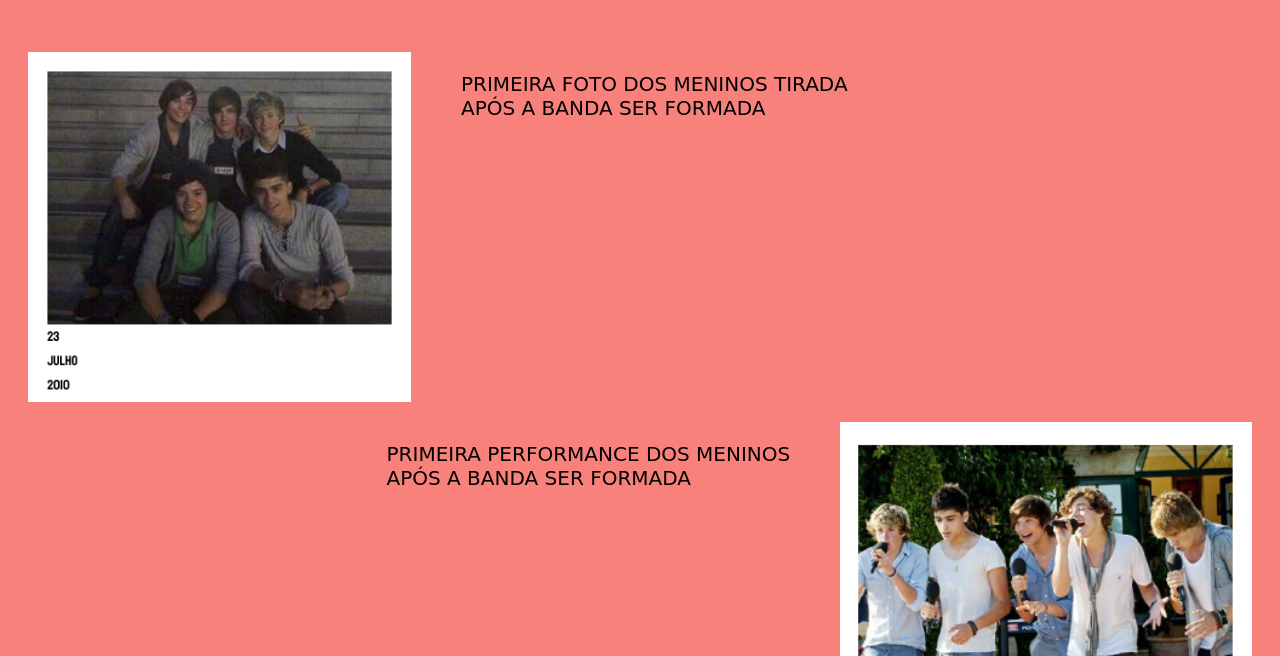
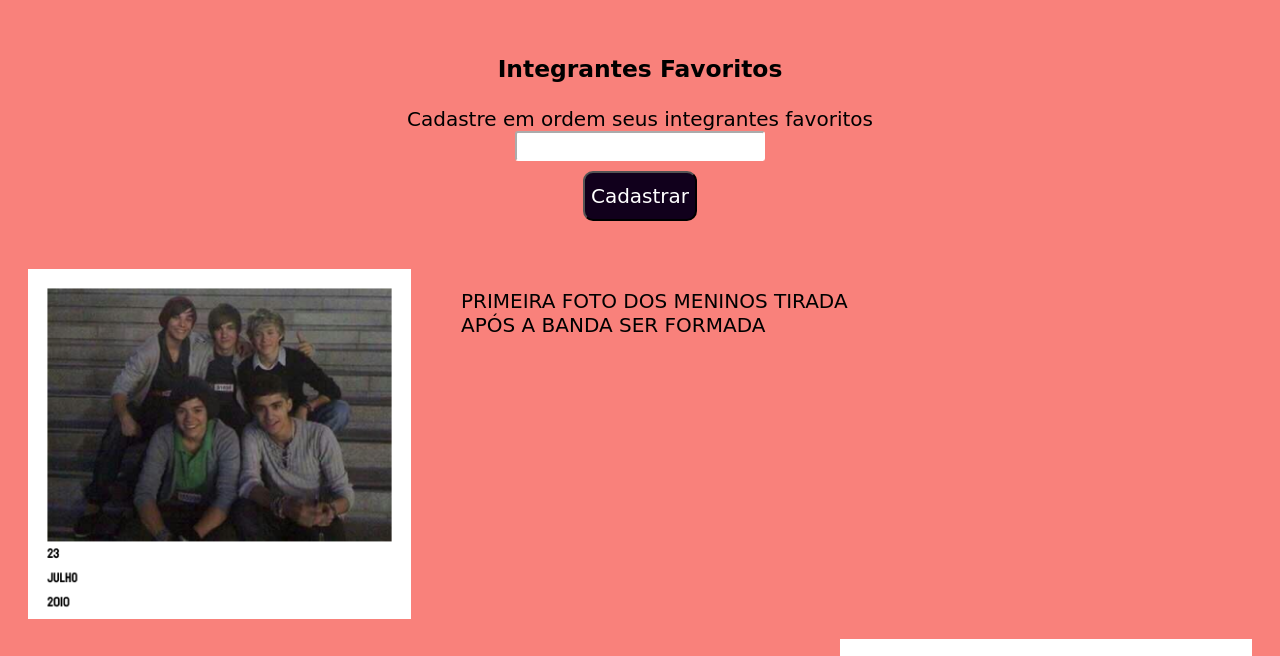
Before and after one commit to marianacsm/projeto-individual-onedirection, a website: page public/1Dletsgo.html in a window 1280 px wide. Shown: the part 76-732 px from the top of the page. Drawn offline with Linux system fonts and the light colour scheme; a web font is replaced by a local one.

Commit message:
versão final

```diff
--- a/public/1Dletsgo.html
+++ b/public/1Dletsgo.html
@@ -21,6 +21,23 @@
     </div>
   </div>
   <div class="container_letsgo">
+
+    <div class="integrantes-for">
+      <div class="integrantes-favoritos">
+        <h3>Integrantes Favoritos</h3>
+      </div>
+      <div class="integrantes-titulo">
+        Cadastre em ordem seus integrantes favoritos
+      </div>
+      <div >
+        <input class="input-integrantes" id="in_integrante">
+      </div>
+      <button class="btn-integrantes" onclick="cadastrar()">Cadastrar</button>
+
+      <br>
+      <div id="div_lista" class="div-integrantes"></div>
+    </div>
+
     <div class="first_of_them">
       <img src="./assets/imgs/first_of_them_polaroid.png" style="height: 350px;">
       <div class="texto_first_of_them">
@@ -348,6 +365,20 @@
   </div>
 
   <script>
+
+var integrante = []
+
+function cadastrar() {
+    integrante.push(in_integrante.value)
+
+    div_lista.innerHTML = ''
+
+    for (var posicao = 0; posicao < integrante.length; posicao++) {
+        div_lista.innerHTML += `${integrante[posicao]} <br>`
+    }
+}
+
+
    let slideIndex = 0;
 showSlides();
 
--- a/public/css/1D_letsgo.css
+++ b/public/css/1D_letsgo.css
@@ -39,6 +39,53 @@ font-size: 25px;
 font-weight: 500px;
 color: black;
 margin-right: 20px;
+}
+.integrantes-for {
+    display: flex;
+    flex-direction: column;
+    justify-content: center;
+    align-items: center;
+}
+.integrantes-favoritos {
+    font-family: 'Anybody',cursive;
+font-size: 20px;
+font-weight: 500px;
+display: flex;
+justify-content: center;
+align-items: center;
+}
+.integrantes-titulo {
+    font-family: 'Anybody',cursive;
+    font-size: 20px;
+    font-weight: 500px;
+    display: flex;
+    justify-content: center;
+    align-items: center;
+}
+.input-integrantes {
+    height: 30px;
+    width: 250px ;
+    border-radius: 3px;
+    border-color: #fff;
+    padding: 0 15px;
+}
+.btn-integrantes {
+    display: flex;
+    height: 50px;
+    align-items: center;
+    background-color: #11001c;
+    color: #fff;
+    border-radius: 10px;
+      font-family: 'Anybody',cursive;
+      font-size: 20px;
+      font-weight: 500px;
+      margin-top: 10px;
+}
+.div-integrantes {
+    font-family: 'Anybody',cursive;
+    font-size: 20px;
+    font-weight: 500px;
+    margin-top: 10px;
 }
 .container_letsgo{
   display: flex;
```
Also changed, not shown: exercicio19-05-q06 (2).html (added, +38 -0 lines), public/1D_login.html (+1 -1 lines).
